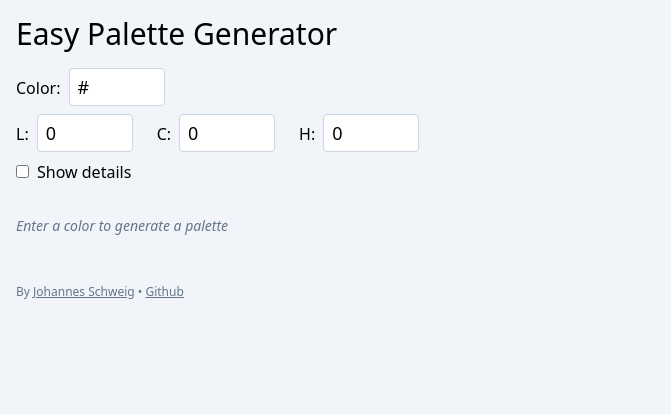
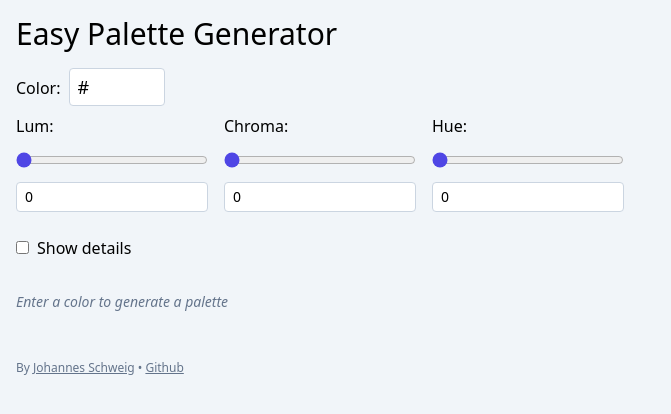
Before and after one commit to johannesschweig/easy-palette, a Vue app: page / in a window 1280 px wide. Shown: the top 414 px of the page, without its empty margins (0-671 px from the left). Built offline with nearby package versions, Linux system fonts and the light colour scheme.

Commit message:
added range sliders

```diff
--- a/src/App.vue
+++ b/src/App.vue
@@ -1,48 +1,13 @@
 <script setup>
 import Palette from './components/Palette.vue'
+import ColorInput from './components/ColorInput.vue'
 import { useStore } from '@/store'
 const store = useStore()
 </script>
 
 <template>
   <div class='text-3xl mb-4'>Easy Palette Generator</div>
-  <div class='mb-2'>
-    <span class='mr-2' @click='store.sampleColor()'>Color:</span>
-    <input class='border border-slate-300 rounded px-2 py-1 text-lg mr-2 w-24' v-model='store.hexColor'></input>
-  </div>
-  <div class='mb-2'>
-    <span class='mr-2'>L:</span>
-    <input
-      type='number'
-      min='0'
-      max='1'
-      step='0.05'
-      class='border border-slate-300 rounded px-2 py-1 text-lg mr-6 w-24'
-      v-model='store.lum'>
-    </input>
-    <span class='mr-2'>C:</span>
-    <input
-      type='number'
-      min='0'
-      max='1'
-      step='0.05'
-      class='border border-slate-300 rounded px-2 py-1 text-lg mr-6 w-24'
-      v-model='store.chroma'>
-    </input>
-    <span class='mr-2'>H:</span>
-    <input
-      type='number'
-      min='0'
-      max='360'
-      step='10'
-      class='border border-slate-300 rounded px-2 py-1 text-lg mr-6 w-24'
-      v-model='store.hue'>
-    </input>
-  </div>
-  <div class='mb-8'>
-    <input type="checkbox" id="showDetails" name="showDetails" value="showDetails" class='mr-2' v-model='store.showDetails'>
-    <label for="showDetails">Show details</label>
-  </div>
+  <ColorInput />
   <Palette
     v-if='store.colorPalette.length'
     name='color'
--- /dev/null
+++ b/src/components/ColorInput.vue
@@ -0,0 +1,21 @@
+<template>
+  <div class='mb-2'>
+    <span class='mr-2' @click='store.sampleColor()'>Color:</span>
+    <input class='border border-slate-300 rounded px-2 py-1 text-lg mr-2 w-24' v-model='store.hexColor'></input>
+  </div>
+  <div class='mb-2 flex gap-4'>
+    <InputSlider :max=1 :step=0.05 :model='"lum"' />
+    <InputSlider :max=1 :step=0.05 :model='"chroma"' />
+    <InputSlider :max=360 :step=10 :model='"hue"' />
+  </div>
+  <div class='mb-8'>
+    <input type="checkbox" id="showDetails" name="showDetails" value="showDetails" class='mr-2' v-model='store.showDetails'>
+    <label for="showDetails">Show details</label>
+  </div>
+</template>
+
+<script setup>
+import InputSlider from '@/components/InputSlider.vue'
+import { useStore } from '@/store'
+const store = useStore()
+</script>
--- /dev/null
+++ b/src/components/InputSlider.vue
@@ -0,0 +1,83 @@
+<template>
+  <div class='mb-4 w-48'>
+    <div class='mb-1'>{{label}}:</div>
+    <div class='mb-2'>
+      <div class="max-w-300">
+      <div class="pt-2">
+        <input class="w-full accent-indigo-600" type="range" name="" v-model="storeModel" :min="0" :max="max" :step="step"
+        />
+      </div>
+    </div>
+    </div>
+    <input
+      type='number'
+      :min='0'
+      :max='max'
+      :step='step'
+      class='border border-slate-300 rounded px-2 py-1 text-sm w-full'
+      v-model='storeModel'>
+    </input>
+  </div>
+</template>
+
+<script setup>
+import { useStore } from '@/store'
+import { computed } from 'vue'
+const store = useStore()
+
+const props = defineProps({
+  max: {
+    type: Number,
+    default: 1
+  },
+  step: {
+    type: Number,
+    default: 0.05
+  },
+  model: {
+    type: String,
+    default: null
+  }
+});
+
+const storeModel = computed({
+  get() {
+    switch (props.model) {
+      case 'lum':
+        return store.lum
+      case 'chroma':
+        return store.chroma
+      case 'hue':
+        return store.hue
+      default:
+        return null
+    }
+  },
+  set(value) {
+    switch (props.model) {
+      case 'lum':
+        store.lum = value
+        break
+      case 'chroma':
+        store.chroma = value
+        break
+      case 'hue':
+        store.hue = value
+        break
+    }
+  }
+})
+
+const label = computed(() => {
+  switch (props.model) {
+    case 'lum':
+      return 'Lum'
+    case 'chroma':
+      return 'Chroma'
+    case 'hue':
+      return 'Hue'
+    default:
+      return ''
+  }
+})
+</script>
```
Also changed, not shown: 1 other file (tests, documents, lock files or other folders).
